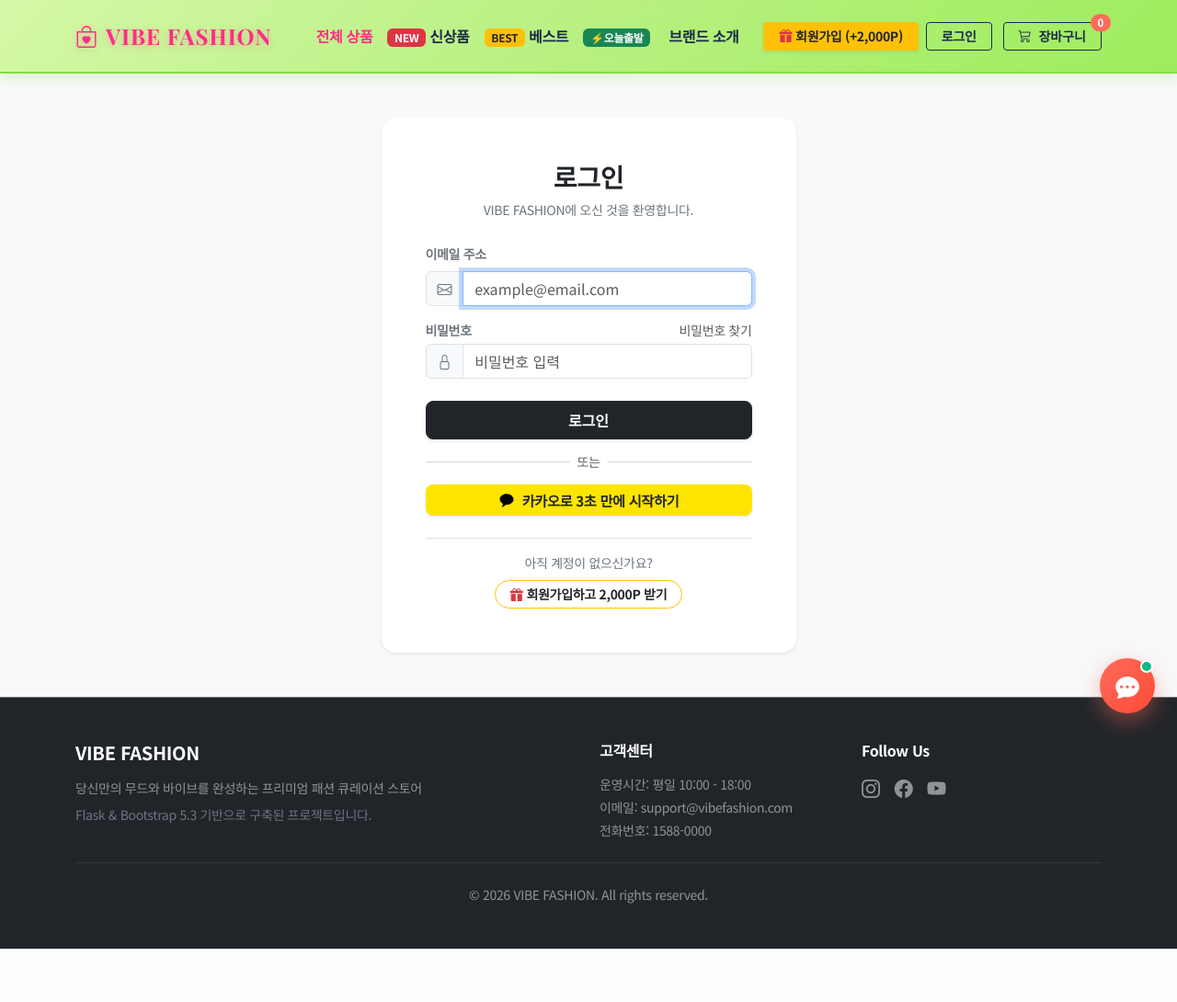
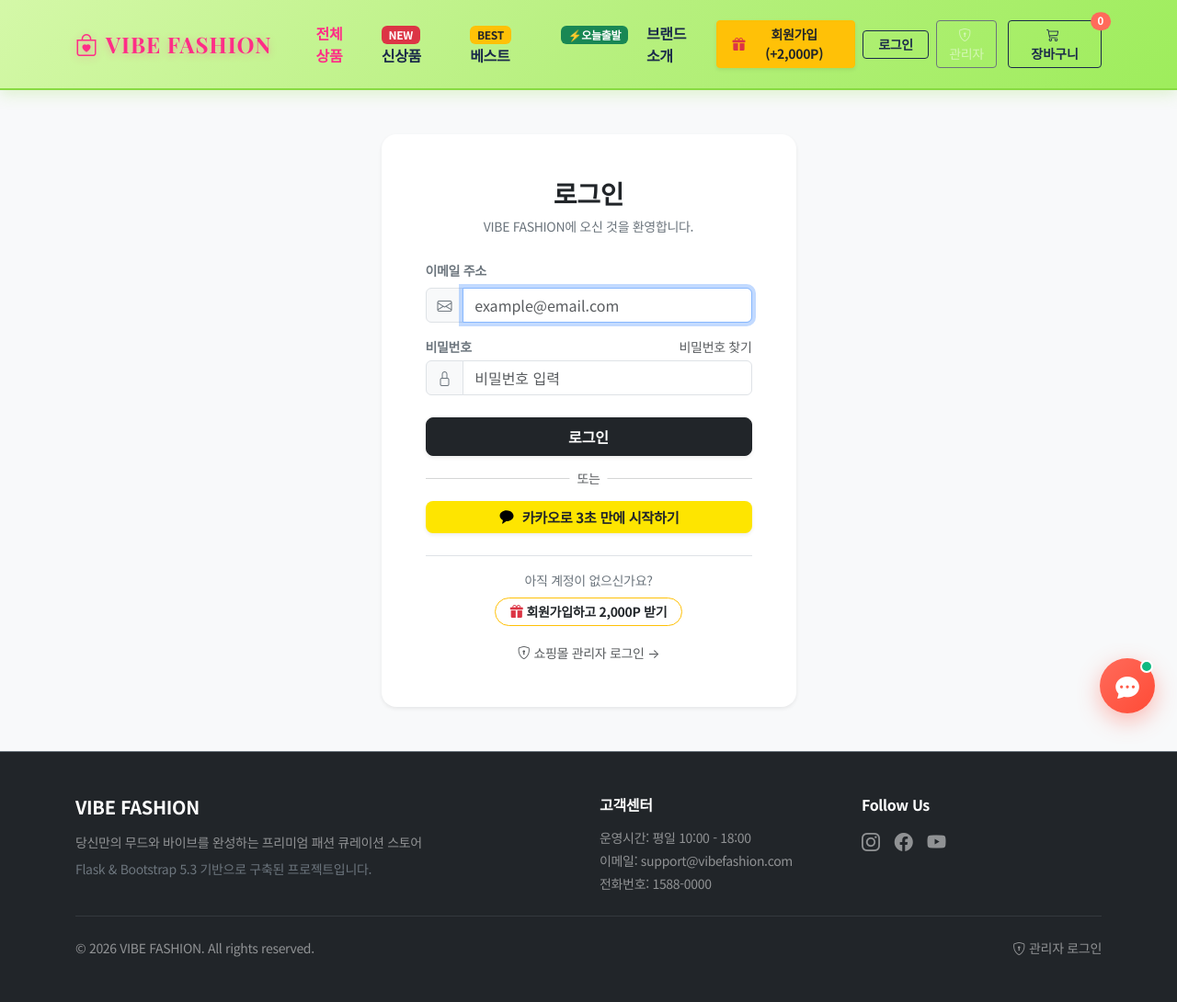
Before and after one commit to minjiyoung55/vibe-fashion, a Flask app: page /auth/login in a window 1280 px wide. Shown: the whole page at 92% size. Before the commit the page ends 1032 px from the top, so only its background shows below. Run offline with Flask 3, Linux system fonts and the light colour scheme; some libraries are stand-ins or nearby versions; some web fonts are replaced.

Commit message:
feat: add admin login and dashboard entry buttons to homepage header, footer, and login page

```diff
--- a/app/routes/auth.py
+++ b/app/routes/auth.py
@@ -89,6 +89,16 @@ def login():
         session["user_points"] = points
         if res.session and getattr(res.session, "access_token", None):
             session["access_token"] = res.session.access_token
+
+        # profiles 테이블에서 role 확인 후 세션에 저장
+        admin_sb = get_supabase_admin_client()
+        if admin_sb:
+            try:
+                p_res = admin_sb.table("profiles").select("role").eq("id", user.id).maybe_single().execute()
+                if p_res and p_res.data:
+                    session["user_role"] = p_res.data.get("role", "CUSTOMER")
+            except Exception:
+                pass
 
         return redirect(url_for("auth.mypage", message="로그인되었습니다."))
 
--- a/app/templates/auth/login.html
+++ b/app/templates/auth/login.html
@@ -77,9 +77,14 @@
 
                     <div class="text-center mt-4 pt-3 border-top">
                         <p class="small text-secondary mb-2">아직 계정이 없으신가요?</p>
-                        <a href="{{ url_for('auth.signup') }}" class="btn btn-outline-warning text-dark fw-bold btn-sm rounded-pill px-3">
+                        <a href="{{ url_for('auth.signup') }}" class="btn btn-outline-warning text-dark fw-bold btn-sm rounded-pill px-3 mb-3">
                             <i class="bi bi-gift-fill me-1 text-danger"></i>회원가입하고 2,000P 받기
                         </a>
+                        <div>
+                            <a href="{{ url_for('admin.admin_login') }}" class="text-muted small text-decoration-none">
+                                <i class="bi bi-shield-lock me-1"></i>쇼핑몰 관리자 로그인 &rarr;
+                            </a>
+                        </div>
                     </div>
                 </div>
             </div>
--- a/app/templates/base.html
+++ b/app/templates/base.html
@@ -54,6 +54,11 @@
                     {% if session.get('user_id') %}
                         <!-- 로그인 상태 UI (네모 테두리 스타일) -->
                         <div class="d-flex align-items-center gap-2">
+                            {% if session.get('user_role') == 'ADMIN' %}
+                            <a href="{{ url_for('admin.dashboard') }}" class="btn btn-danger btn-sm rounded-1 px-3 fw-bold shadow-sm d-flex align-items-center" title="관리자 대시보드">
+                                <i class="bi bi-shield-lock-fill me-1"></i> 관리자
+                            </a>
+                            {% endif %}
                             <a href="{{ url_for('auth.mypage') }}" class="badge bg-warning text-dark px-3 py-2 rounded-1 fw-bold shadow-sm d-flex align-items-center text-decoration-none">
                                 <i class="bi bi-coin text-dark me-1 fs-6"></i> 적립금 <span id="navUserPoints" class="ms-1">{{ "{:,}".format(session.get('user_points', 2000)) }}</span>원
                             </a>
@@ -72,6 +77,9 @@
                             </a>
                             <a href="{{ url_for('auth.login') }}" class="btn btn-outline-light btn-sm rounded-1 px-3">
                                 로그인
+                            </a>
+                            <a href="{{ url_for('admin.admin_login') }}" class="btn btn-outline-secondary btn-sm rounded-1 px-2.5 text-white-50 border-secondary" title="쇼핑몰 관리자 로그인">
+                                <i class="bi bi-shield-lock me-1"></i>관리자
                             </a>
                         </div>
                     {% endif %}
@@ -117,7 +125,14 @@
                 </div>
             </div>
             <hr class="my-4 border-secondary">
-            <p class="text-center small mb-0">&copy; 2026 VIBE FASHION. All rights reserved.</p>
+            <div class="d-flex justify-content-between align-items-center flex-wrap gap-2 small">
+                <p class="mb-0 text-white-50">&copy; 2026 VIBE FASHION. All rights reserved.</p>
+                <div>
+                    <a href="{{ url_for('admin.admin_login') }}" class="text-white-50 text-decoration-none hover-white">
+                        <i class="bi bi-shield-lock me-1"></i>관리자 로그인
+                    </a>
+                </div>
+            </div>
         </div>
     </footer>
 
```
